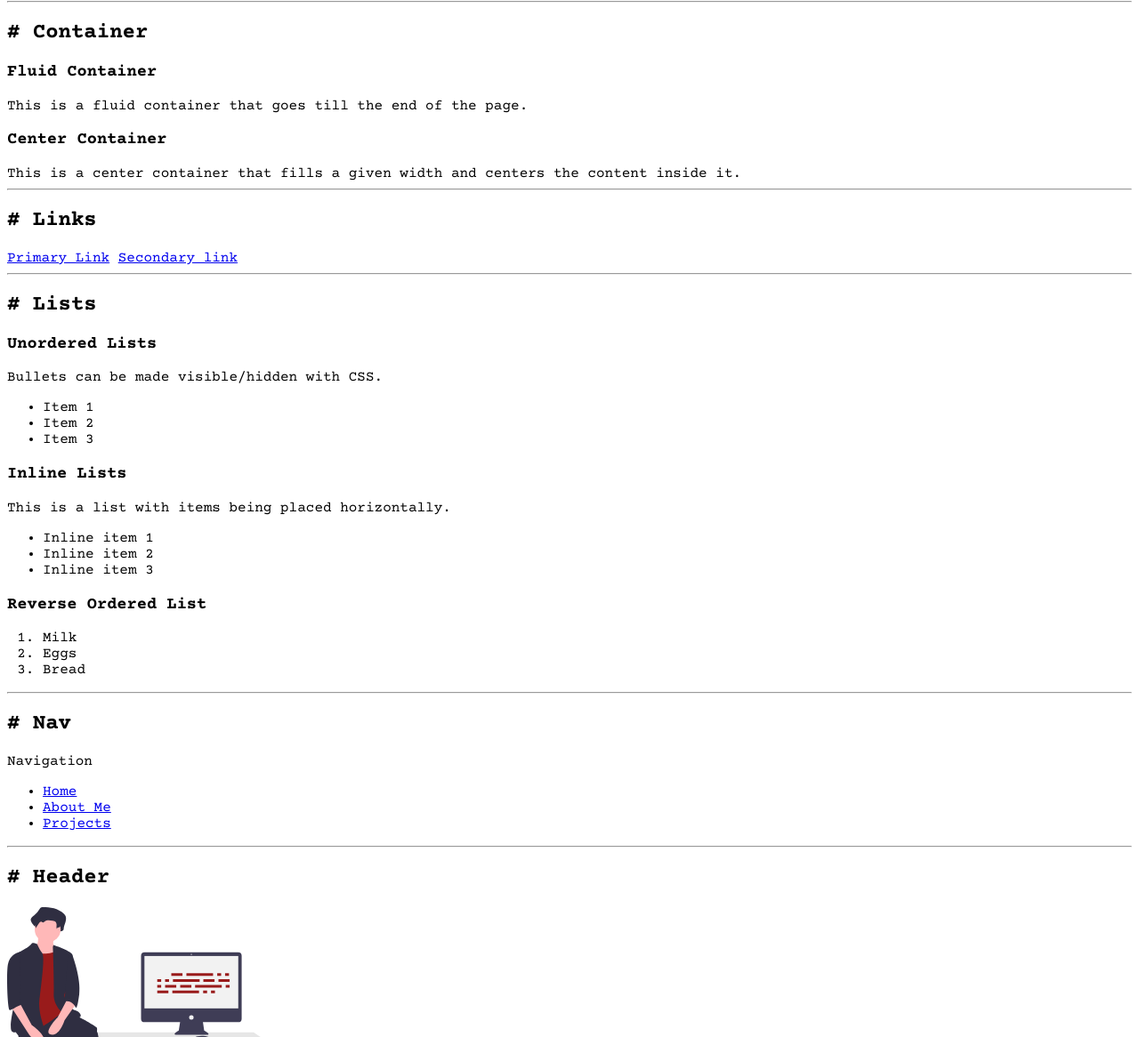
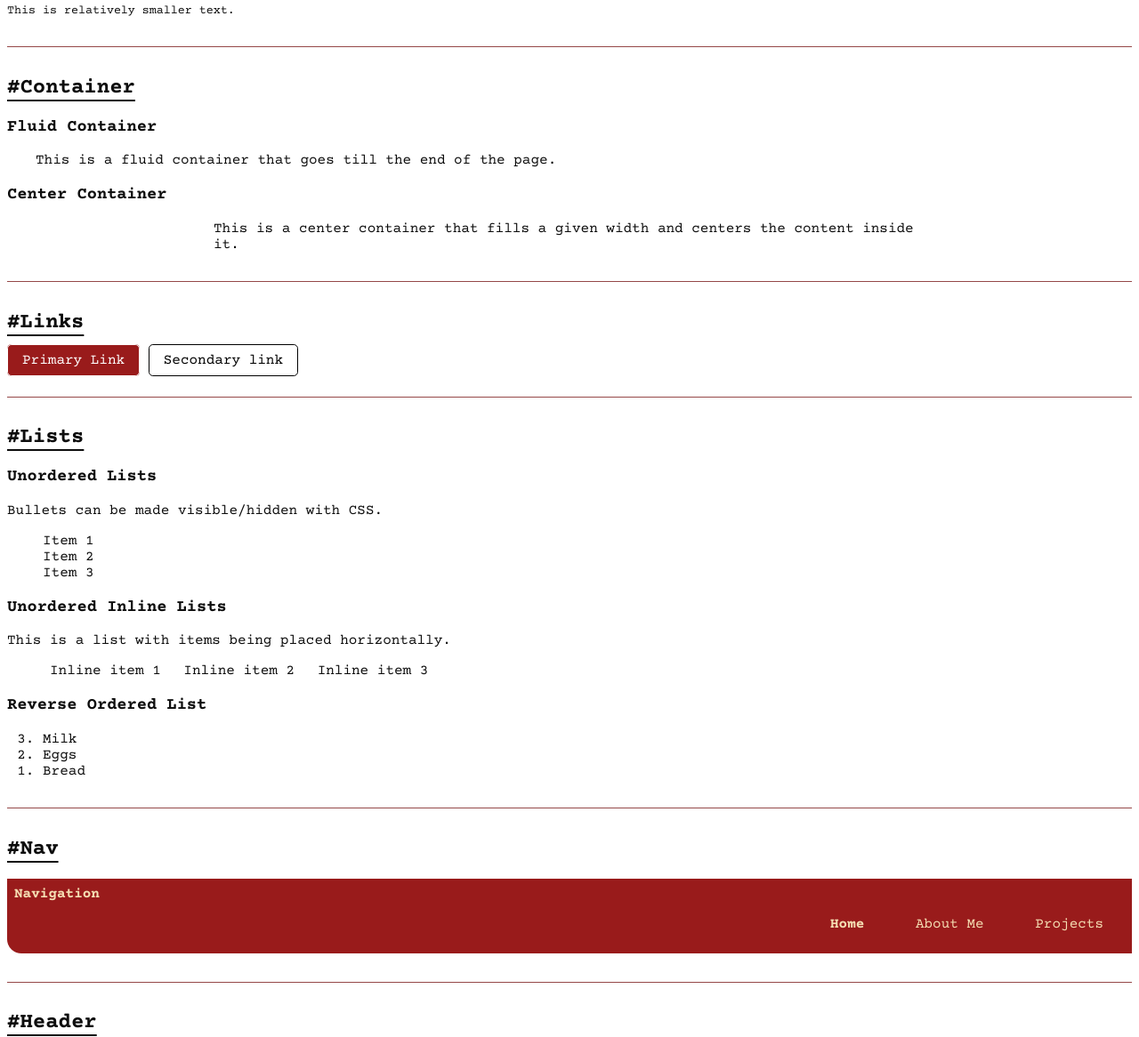
Before and after one commit to Udayan24/Component-library, a plain HTML site: page index.html in a window 1280 px wide. Shown: the part 456-1622 px from the top of the page at 89% size. Drawn offline with nearby package versions, Linux system fonts and the light colour scheme.

Commit message:
navigation added

```diff
--- a/index.html
+++ b/index.html
@@ -11,7 +11,7 @@
         </p>
         <hr>
 
-        <h2># Typography</h2>
+        <h2>#Typography</h2>
         <h1>This is the largest heading</h1>
         <h2>This is the second largest heading</h2>
 
@@ -32,53 +32,54 @@
         <small>This is relatively smaller text.</small>
 
         <hr>
+
         <!-- ------------------------------------------------------------ -->
-        <h2># Container</h2>
+        <h2>#Container</h2>
 
         <h3>Fluid Container</h3>
-        <div>
+        <div class="container container-fluid">
             This is a fluid container that goes till the end of the page.
         </div>
 
         <h3>Center Container</h3>
-        <div>
+        <div class="container container-center">
             This is a center container that fills a given width and centers the
             content inside it.
         </div>
 
         <hr>
         <!-- ------------------------------------------------------------ -->
-        <h2># Links</h2>
+        <h2>#Links</h2>
 
-        <a href="#">Primary Link</a>
-        <a href="#">Secondary link</a>
+        <a href="#" class="link primary-link">Primary Link</a>
+        <a href="#" class="link secondary-link">Secondary link</a>
 
         <hr>
         <!-- ------------------------------------------------------------ -->
-        <h2># Lists</h2>
+        <h2>#Lists</h2>
 
         <h3>Unordered Lists</h3>
         <p>
             Bullets can be made visible/hidden with CSS.
         </p>
-        <ul>
+        <ul class="list-non-bullet">
             <li>Item 1</li>
             <li>Item 2</li>
             <li>Item 3</li>
         </ul>
 
-        <h3>Inline Lists</h3>
+        <h3>Unordered Inline Lists</h3>
         <p>
             This is a list with items being placed horizontally.
         </p>
-        <ul>
-            <li>Inline item 1</li>
-            <li>Inline item 2</li>
-            <li>Inline item 3</li>
+        <ul class="list-non-bullet">
+            <li class="list-item-inline">Inline item 1</li>
+            <li class="list-item-inline">Inline item 2</li>
+            <li class="list-item-inline">Inline item 3</li>
         </ul>
         <!-- ------------------------------------------------------------ -->
         <h3>Reverse Ordered List</h3>
-        <ol>
+        <ol reversed>
             <li>Milk</li>
             <li>Eggs</li>
             <li>Bread</li>
@@ -86,26 +87,26 @@
 
         <hr>
         <!-- ------------------------------------------------------------ -->
-        <h2># Nav</h2>
+        <h2>#Nav</h2>
 
-        <nav>
-            <div>Navigation</div>
-            <ul>
-                <li>
-                    <a href="#">Home</a>
+        <nav class="navigation container">
+            <div class="nav-brand">Navigation</div>
+            <ul class="list-non-bullet nav-pills">
+                <li class="list-item-inline">
+                    <a href="#" class="link link-active">Home</a>
                 </li>
-                <li>
-                    <a href="#">About Me</a>
+                <li class="list-item-inline">
+                    <a href="#" class="link">About Me</a>
                 </li>
-                <li>
-                    <a href="#">Projects</a>
+                <li class="list-item-inline">
+                    <a href="#" class="link">Projects</a>
                 </li>
             </ul>
         </nav>
 
         <hr>
         <!-- ------------------------------------------------------------ -->
-        <h2># Header</h2>
+        <h2>#Header</h2>
 
         <header>
             <img src="images/hero.svg" width="300px">
@@ -114,7 +115,7 @@
 
         <hr>
         <!-- ------------------------------------------------------------ -->
-        <h2># Sections</h2>
+        <h2>#Sections</h2>
 
         <section>
             <h3>White Section</h3>
@@ -128,7 +129,7 @@
 
         <hr>
         <!-- ------------------------------------------------------------ -->
-        <h2># Footer</h2>
+        <h2>#Footer</h2>
 
         <div>Some small heading inside the footer</div>
         <ul>
--- a/styles.css
+++ b/styles.css
@@ -1,5 +1,89 @@
 @import url('https://fonts.googleapis.com/css2?family=Courier+Prime:wght@400;700&display=swap');
+
+:root {
+    --primary-color: #991b1b;
+}
 
 body {
     font-family: "Courier Prime", monospace;
+    color: rgb(13, 13, 13);
 }
+
+h2 {
+    text-decoration: underline;
+    text-decoration-thickness: 0.1rem;
+    text-underline-offset: 0.5rem;
+}
+
+hr {
+    height: 0.05rem;
+    border: 0rem;
+    background-color: #954848;
+    margin: 2rem 0rem;
+}
+
+/* Container */
+.container {
+    padding-left: 2rem;
+    padding-right: 2rem;
+}
+
+.container-center {
+    max-width: 800px;
+    margin:auto;
+}
+
+/* Links */
+.link {
+    text-decoration: none;
+    padding: 0.5rem 1rem;
+}
+
+.primary-link {
+    border-radius: 0.3rem;
+    background-color: var(--primary-color);
+    border: 1px solid;
+    color: rgb(255, 255, 255);
+}
+
+.secondary-link {
+    border-radius: 0.3rem;
+    border: 1px solid;
+    color:#000000
+}
+
+/* Lists */
+
+.list-non-bullet {
+    list-style: none;
+}
+
+.list-item-inline {
+    display: inline;
+    padding: 0rem 0.5rem;
+}
+
+/* navigation */
+
+.navigation {
+    background-color: var(--primary-color);
+    color:wheat;
+    padding: 0.5rem;
+    border-bottom-left-radius: 1rem;
+}
+
+.navigation .link {
+    color: wheat;
+}
+
+.navigation .nav-pills {
+    text-align: right;
+}
+
+.navigation .nav-brand {
+    font-weight: bold;
+}
+
+.navigation .link-active {
+    font-weight: bold;
+}
```
